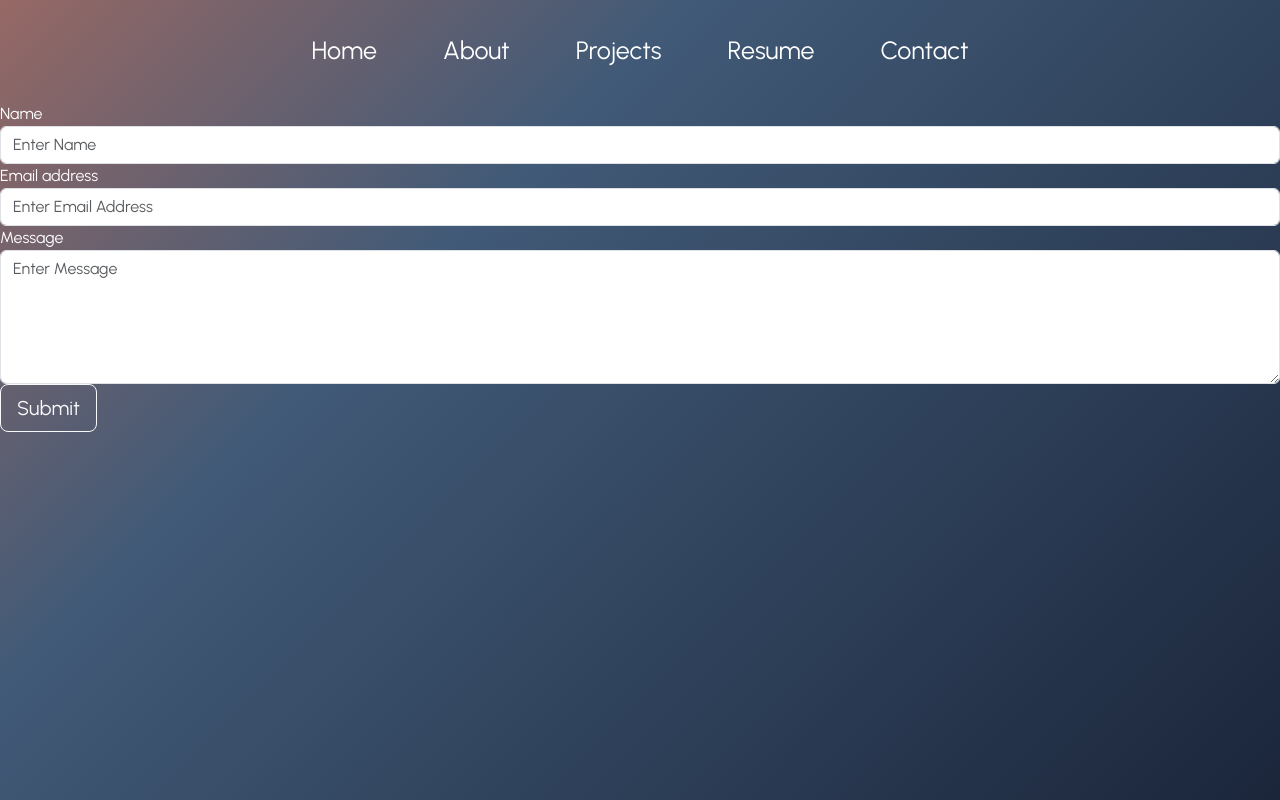
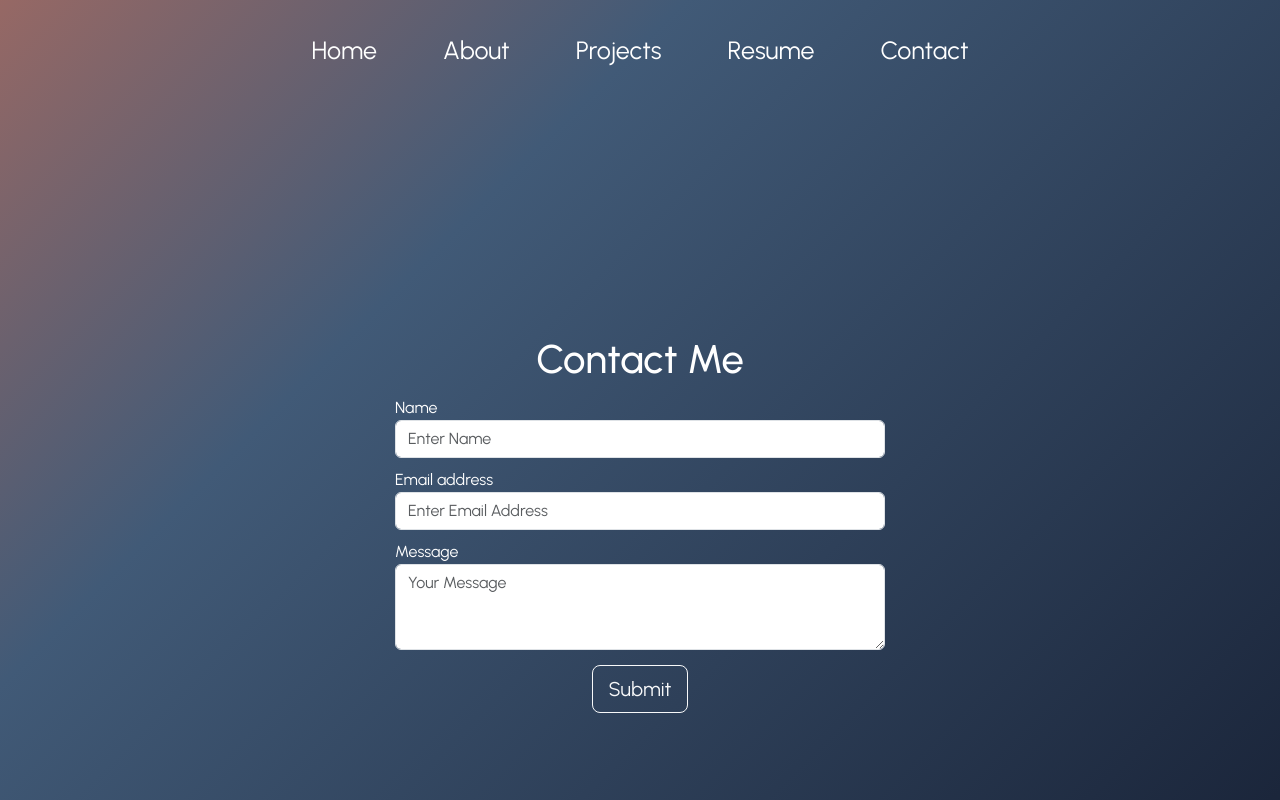
Before and after one commit to reececorkhill/React-Portfolio, a React (Vite) app in the folder react-portfolio/: page /Contact in a window 1280 px wide. Built offline with nearby package versions, Linux system fonts and the light colour scheme.

Commit message:
Added styling to Contact.jsx component.

```diff
--- a/react-portfolio/index.css
+++ b/react-portfolio/index.css
@@ -68,6 +68,7 @@ body {
 }
 
 .btn:hover {
+	color: #000000;
     box-shadow: 0px 0px 25px #FFFFFF;
 }
 
@@ -125,6 +126,23 @@ body {
 	gap: 25px;
 }
 
+form {
+	display: flex;
+	flex-direction: column;
+	justify-content: space-around;
+	align-items: center;
+	margin-top: 185px;
+}
+
+.form-group {
+	width: 500px;
+	padding: 5px;
+}
+
+#form-submit-button {
+	margin-top: 10px;
+}
+
 /* Credit: Manuel Pinto // https://codepen.io/P1N2O/pen/pyBNzX */
 @keyframes gradient {
 	0% {
--- a/react-portfolio/src/components/Contact.jsx
+++ b/react-portfolio/src/components/Contact.jsx
@@ -2,22 +2,25 @@ import React from 'react';
 
 const Contact = () => {
     return (
-    <div className="row">
+    <div className="row pt-5 pb-5">
+      <div className="col-sm-12 col-md-12 col-lg-12 col-xl-12">
           <form>
+                <h1>Contact Me</h1>
                 <div className="form-group">
-                <label htmlFor="FormControlInput1">Name</label>
+                  <label for="FormControlInput1">Name</label>
                   <input type="text" className="form-control" id="FormControlInput1" placeholder="Enter Name"/>
                 </div>
                 <div className="form-group">
-                <label htmlFor="FormControlInput2">Email address</label>
+                  <label for="FormControlInput2">Email address</label>
                   <input type="email" className="form-control" id="FormControlInput1" placeholder="Enter Email Address"/>
                 </div>
                 <div className="form-group">
-                <label htmlFor="FormControlTextarea1">Message</label>
-                <textarea className="form-control" id="FormControlTextarea1" rows="5" placeholder="Enter Message"></textarea>
+                  <label for="FormControlTextarea1">Message</label>
+                  <textarea className="form-control" id="FormControlTextarea1" rows="3" placeholder="Your Message"></textarea>
                 </div>
-              <button type="submit" className="btn btn-outline-light btn-lg">Submit</button>
+                <button type="submit" className="btn btn-outline-light btn-lg" id="form-submit-button">Submit</button>
           </form>
+      </div>
     </div>
     );
 };
```
Lines whose indentation alone changed are shown as unchanged.
